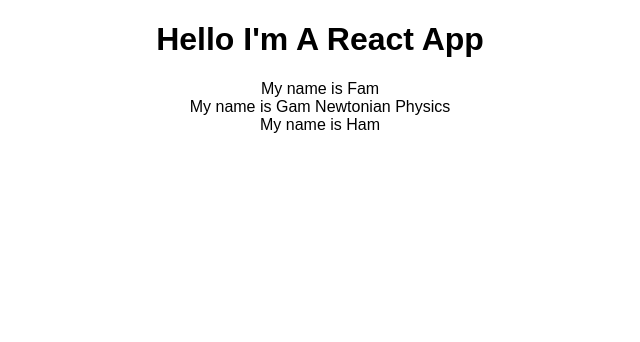
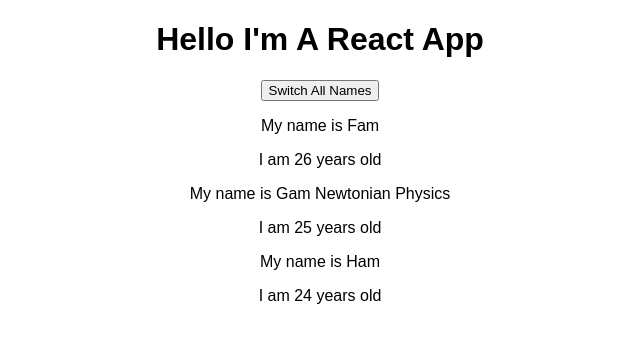
Before and after one commit to Board-Ape/under-the-hood-react, a React (Create React App) app: page / in a window 1280 px wide. Shown: the top 342 px of the page, without its empty margins (320-960 px from the left). Built offline with nearby package versions, Linux system fonts and the light colour scheme.

Commit message:
Use bind when possible instead of a arrow functions

```diff
--- a/src/App.js
+++ b/src/App.js
@@ -15,10 +15,34 @@
     }
   }
 
+  switchNameHandler = (newNamesArray, agesArray = null) => {
+    if (agesArray) {
+      this.setState({
+        person: [
+          { name: newNamesArray[0], age: agesArray[0] },
+          { name: newNamesArray[1], age: agesArray[1] },
+          { name: newNamesArray[2], age: agesArray[2] },
+        ]
+      })
+    }
+    else {
+      this.setState({
+        person: [
+          { name: newNamesArray[0], age: 1 },
+          { name: newNamesArray[1], age: 2 },
+          { name: newNamesArray[2], age: 3 },
+        ]
+      })
+    }
+  }
+
   render() {
     return(
       <div className="App">
         <h1>Hello I'm A React App</h1>
+        <button
+          onClick={ this.switchNameHandler.bind(this, ["Bub", "Lub", "Cub"]) }
+        >Switch All Names</button>
         <Person
           name={this.state.person[0].name}
           age={this.state.person[0].age}
@@ -30,6 +54,8 @@
         <Person
           name={this.state.person[2].name}
           age={this.state.person[2].age}
+          // switchName={ this.switchNameHandler.bind(this, ['Cring', 'Ming', 'Ting'], [6,7,8]) }
+          switchName={() => this.switchNameHandler(['Cring', 'Ming', 'Ting'], [6, 7, 8]) }
         />
       </div>
     )
--- a/src/Person/Person.js
+++ b/src/Person/Person.js
@@ -2,8 +2,9 @@
 
 const person = (props) => {
     return (
-        <div>
-            My name is {props.name} {props.children}
+        <div onClick={props.switchName}>
+            <p>My name is {props.name} {props.children}</p>
+            <p>I am {props.age} years old</p>
         </div>
     )
 }
```
